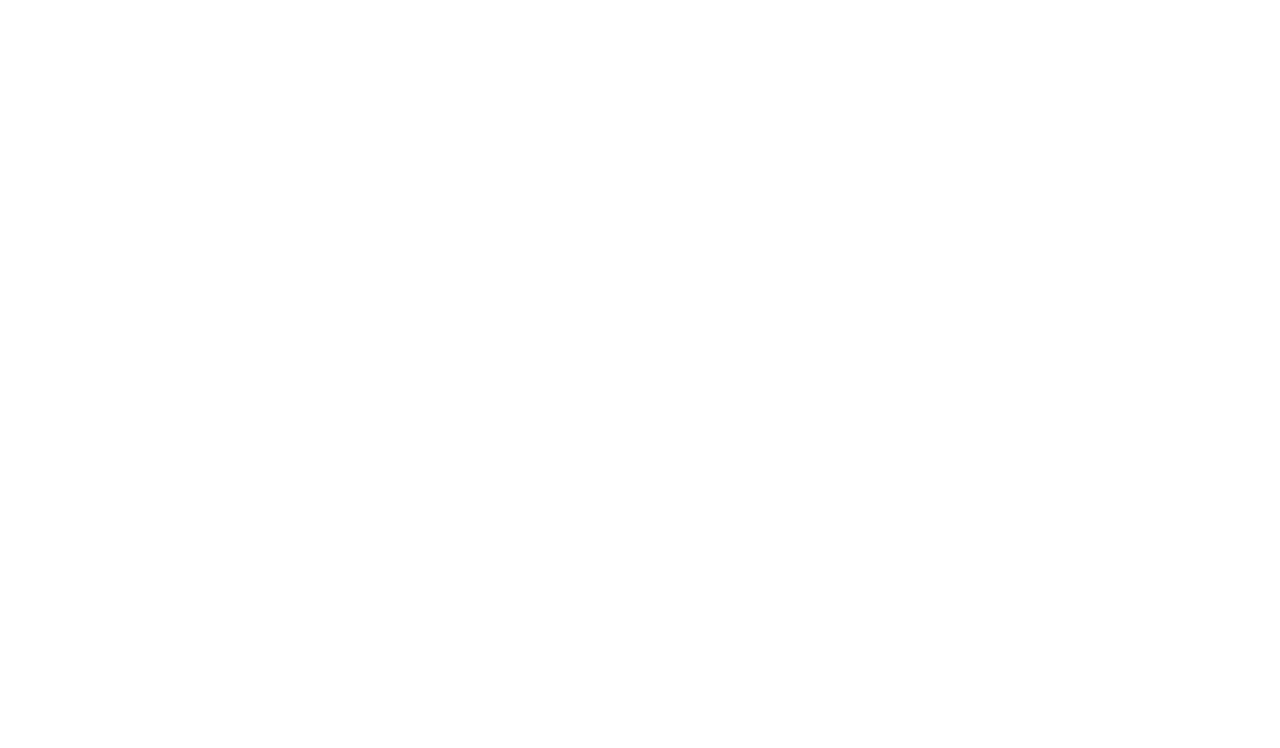
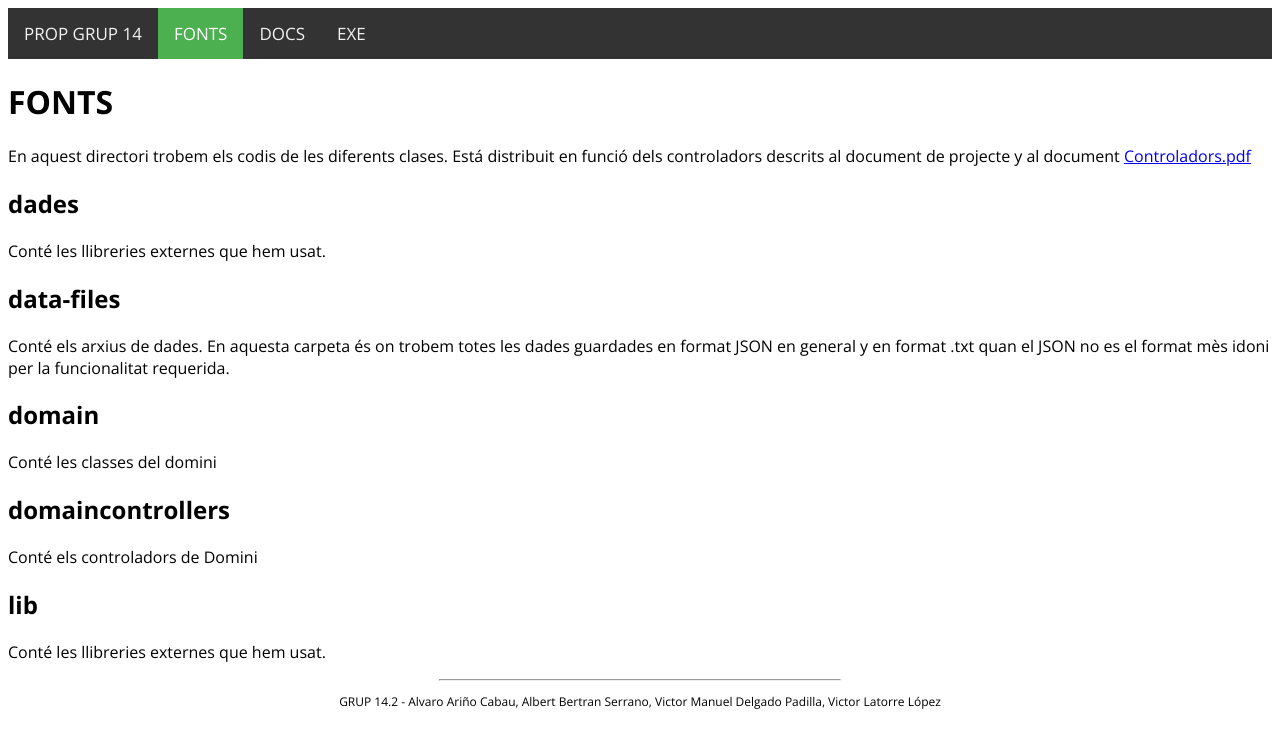
Before and after one commit to alvaroarino/prop, a plain HTML site: page FONTS/index.html in a window 1280 px wide. Drawn offline with nearby package versions, Linux system fonts and the light colour scheme.

Commit message:
Started to add content to index.html

```diff
--- a/FONTS/index.html
+++ b/FONTS/index.html
@@ -2,9 +2,37 @@
 <html lang="en">
 <head>
     <meta charset="UTF-8">
-    <title>Directori FONTS</title>
+    <title>PROP 14.2 | FONTS</title>
+	<meta name="viewport" content="width=device-width, initial-scale=1.0">
+	<link href="../style/style.css" rel="stylesheet" type="text/css">
 </head>
 <body>
+    <nav>
+        <a href="/index.html">PROP GRUP 14</a>
+        <a class="active" href="/FONTS/index.html">FONTS</a>
+        <a href="/DOCS/index.html">DOCS</a>
+        <a href="/EXE/index.html">EXE</a>
+    </nav>
+    <main>
+		<h1>FONTS</h1>
+		<p>En aquest directori trobem els codis de les diferents clases. Está distribuit en funció dels controladors descrits
+		al document de projecte y al document <a href="../DOCS/Controladors.pdf">Controladors.pdf</a> </p>
 
+		<h2>dades</h2>
+		<p>Conté les llibreries externes que hem usat.</p>
+		<h2>data-files</h2>
+		<p>Conté els arxius de dades. En aquesta carpeta és on trobem totes les dades guardades en format JSON en general y en format
+			.txt quan el JSON no es el format mès idoni per la funcionalitat requerida.</p>
+		<h2>domain</h2>
+		<p>Conté les classes del domini</p>
+		<h2>domaincontrollers</h2>
+		<p>Conté els controladors de Domini</p>
+		<h2>lib</h2>
+		<p>Conté les llibreries externes que hem usat.</p>
+	</main>
+	<footer>
+		<hr>
+		<p>GRUP 14.2 - Alvaro Ariño Cabau, Albert Bertran Serrano, Victor Manuel Delgado Padilla, Victor Latorre López</p>
+	</footer>
 </body>
 </html>
--- /dev/null
+++ b/style/style.css
@@ -0,0 +1,44 @@
+@charset "UTF-8";
+
+@import url("https://fonts.googleapis.com/css2?family=Open+Sans:ital,wght@0,300;0,400;0,600;0,700;0,800;1,300;1,400;1,600;1,700;1,800&display=swap");
+
+body {
+	font-family: 'Open Sans', sans-serif;
+}
+
+/* Add a black background color to the top navigation */
+nav {
+  background-color: #333;
+  overflow: hidden;
+}
+
+/* Style the links inside the navigation bar */
+nav a {
+  float: left;
+  color: #f2f2f2;
+  text-align: center;
+  padding: 14px 16px;
+  text-decoration: none;
+  font-size: 17px;
+}
+
+/* Change the color of links on hover */
+nav a:hover {
+  background-color: #ddd;
+  color: black;
+}
+
+/* Add a color to the active/current link */
+nav a.active {
+  background-color: #4CAF50;
+  color: white;
+}
+
+footer {
+	font-size: 12px;
+	text-align: center;
+}
+
+footer hr {
+	max-width: 400px;
+}
```
Also changed, not shown: DOCS/index.html (+18 -4 lines), EXE/index.html (+18 -4 lines), index.html (added, +61 -0 lines), 1 other file.
